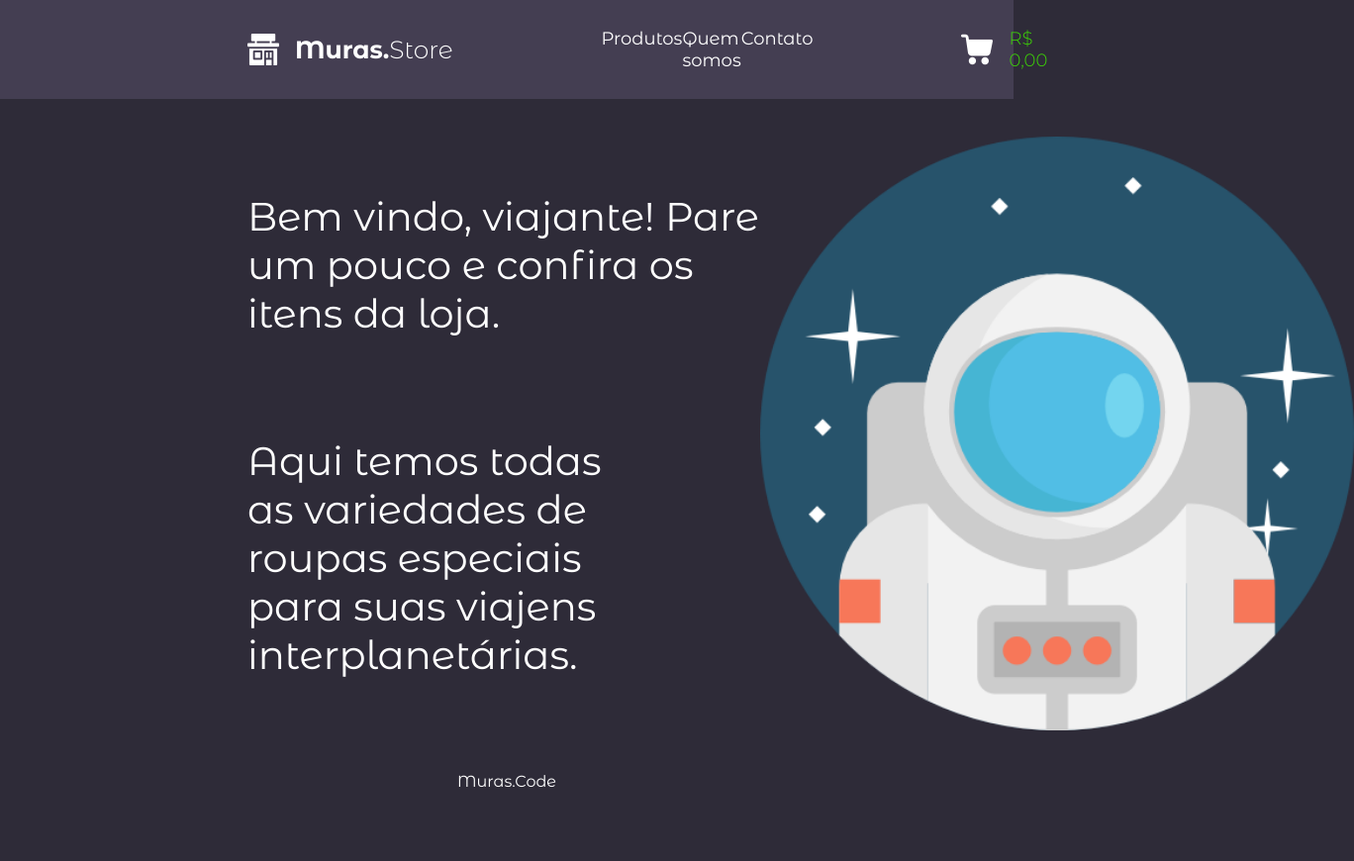
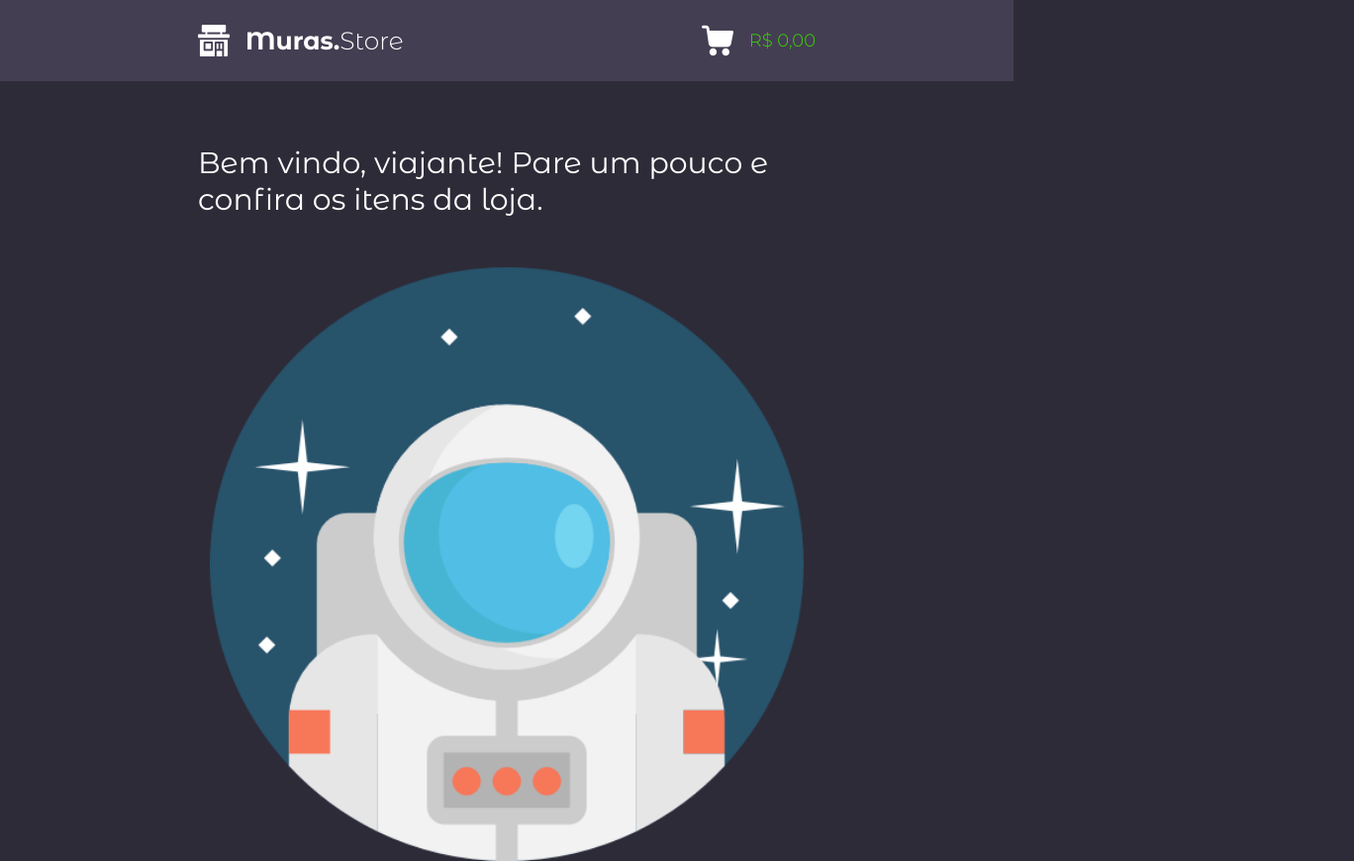
Before and after one commit to MuriloCC/Muras-Store, a plain HTML site: page views/Home-Page/index.html in a window 1024 px wide. Shown: the top 870 px of the page at 99% size, 1368 px wide, since content can reach past the window. Before the commit the page ends 800 px from the top, so only its background shows below. Drawn offline with Linux system fonts and the light colour scheme.

Commit message:
start the responsive layout of Home-Page

```diff
--- a/views/Home-Page/index.html
+++ b/views/Home-Page/index.html
@@ -14,6 +14,7 @@
 </head>
 <body>
     <header>
+            <div class="container">
                 <div class="logo-container">
                     <img src="../../assets/store.png" alt="Logo Muras.Store">
                     <div id="logo-text">
@@ -33,9 +34,11 @@
                         <img src="../../assets/shopping-cart.png" alt="Carrinho de compras">
                         <h2>R$ 0,00</h2>
                     </div>
+            </div>
     </header>
 
-    <main class="container">
+    <main class="main-container">
+        <div class="container">
             <section id="text-section">
                     <h2>Bem vindo, viajante! Pare um pouco e confira os itens da loja.</h2>
                     <h2>Aqui temos todas as variedades de roupas especiais para suas viajens interplanetárias.</h2>
@@ -44,6 +47,7 @@
             <section id="image-section">
                 <img src="../../assets/home-page-icon.png" alt="Astronauta anfitrião">
             </section>
+        </div>
     </main>
     <footer>Muras.Code</footer>
 
--- a/views/Home-Page/styles.css
+++ b/views/Home-Page/styles.css
@@ -15,9 +15,8 @@ html{
 }
 
 body{
+    width: 100vw;
     background: var(--dark-black);
-    width: 100vw;
-    height: 100vh;
     color: white;
 }
 
@@ -27,42 +26,44 @@ a{
 
 header{
     color: white;
-    width: 100%;
-    height: 100px;
+    padding: 25px 0 25px;
     background: var(--light-black);
-    padding: 0 250px 0 250px;
-
-    display: flex;
-    align-items: center;
-    justify-content: space-between;
 }
 
 header a{
     color: white;
 }
 
+.container{
+    margin: 0 auto;
+    padding: 0 200px;
+}
+
+header .container{
+    height: 100%;
+    display: flex;
+    align-items: center;
+}
+
 header .logo-container{
     display: flex;
-    flex-direction: row;
     align-items: center;
 }
 
 header .logo-container img{
     width: 32px;
     height: 32px;
+    margin-right: 16px;
 }
 
 header .logo-container #logo-text{
     font-size: 25px;
     font-weight: 100;
-    margin-left: 16px;
 }
 
 header #navbar{
-    width: 420px;
-
-    margin-right: 150px;
-    margin-left: 150px;
+    width: 400px;
+    margin: 0 auto;
 }
 
 header #navbar ul{
@@ -92,37 +93,61 @@ header #shopping-cart h2{
     color: var(--light-green);
 }
 
-.container{
-    width: 100%;
-    height: 85vh;
+body main{
+    height: 100%;
+}
+
+body main .container{
+    padding-top: 4rem;
     display: flex;
     align-items: center;
     justify-content: space-between;
-    padding: 0 250px 0 250px;
 }
 
-.container #text-section h2{
+.main-container #text-section h2{
     font-size: 40px;
     font-weight: normal;
 }
 
-.container #text-section h2:first-child{
-    width: 518px;
-    height: 247px;
-
-    /* margin-top: 110px; */
+.main-container #text-section h2:first-child{
+    margin-bottom: 50px;
 }
 
-.container #text-section h2:last-child{
-    width: 362px;
-    height: 245px;
-}
-
-.container #image-section img{
+.main-container #image-section img{
     width: 600px;
     height: 600px;
 }
 
 footer{
     text-align: center;
+    padding: 4rem 0 2rem;
 }
+
+@media screen and (min-width: 900px) and (max-width: 1200px) {
+    header #navbar{
+        overflow: hidden;
+        opacity: 0;
+        width: 1px;
+        height: 1px;
+        margin: -1;
+    }
+    main .container{
+        flex-direction: column;
+    }
+
+    .main-container #text-section{
+        display: flex;
+        justify-content: center;
+        align-items: center;
+    }
+
+    .main-container #text-section h2:first-child{
+        font-size: 30px;
+    }
+    .main-container #text-section h2:last-child{
+        width: 1px;
+        height: 1px;
+        overflow: hidden;
+        opacity: 0;
+    }
+}
```
Lines whose indentation alone changed are shown as unchanged.
